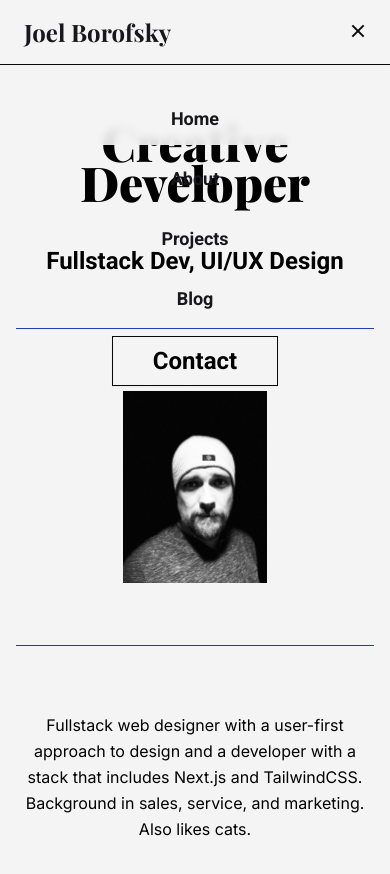
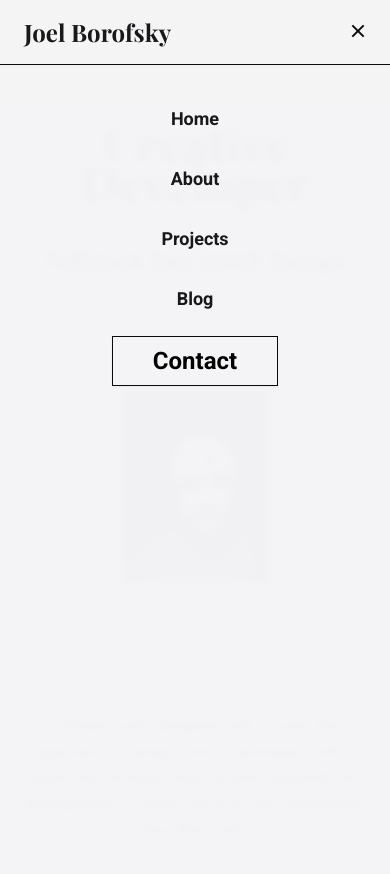
Before and after one commit to BorofskyDev/wireframe-personal-page, a Next.js app: page / in a window 390 px wide. Both pictures are taken after a click on the button 357 px from the left and 32 px from the top of the page. Shown: the top 874 px of the page. Built offline with nearby package versions, Linux system fonts and the light colour scheme.

Commit message:
fixed mobile nav

```diff
--- a/components/layout/header/nav/NavMenu.jsx
+++ b/components/layout/header/nav/NavMenu.jsx
@@ -8,21 +8,19 @@ const NavMenu = () => {
   return (
     <nav>
       <motion.div
-        className='bg-zinc-100/90 backdrop-blur-sm absolute md:static border-t py-10 md:py-0 border-zinc-950 top-16 left-0 bottom-0 w-screen md:w-auto flex flex-col md:flex-row text-center md:space-x-8'
+        className='h-screen bg-zinc-100/90 backdrop-blur-sm absolute md:static border-t py-10 md:py-0 border-zinc-950 top-16 left-0 bottom-0 w-screen md:w-auto flex flex-col md:flex-row text-center md:space-x-8'
         initial='hidden'
         animate='visible'
         exit='exit'
       >
-        <ul className='flex flex-col md:flex-row gap-8 md:gap-0'>
+        <ul className='h-full flex flex-col bg-zinc-100/90 md:flex-row gap-8 md:gap-0'>
+          <NavLink href='/'>Home</NavLink>
 
-            <NavLink href='/'>Home</NavLink>
+          <NavLink href='/about'>About</NavLink>
 
-            <NavLink href='/about'>About</NavLink>
+          <NavLink href='/projects'>Projects</NavLink>
 
-            <NavLink href='/projects'>Projects</NavLink>
-
-            <NavLink href='/posts'>Blog</NavLink>
-
+          <NavLink href='/posts'>Blog</NavLink>
 
           <ContactButton href='#contact' />
         </ul>
```
